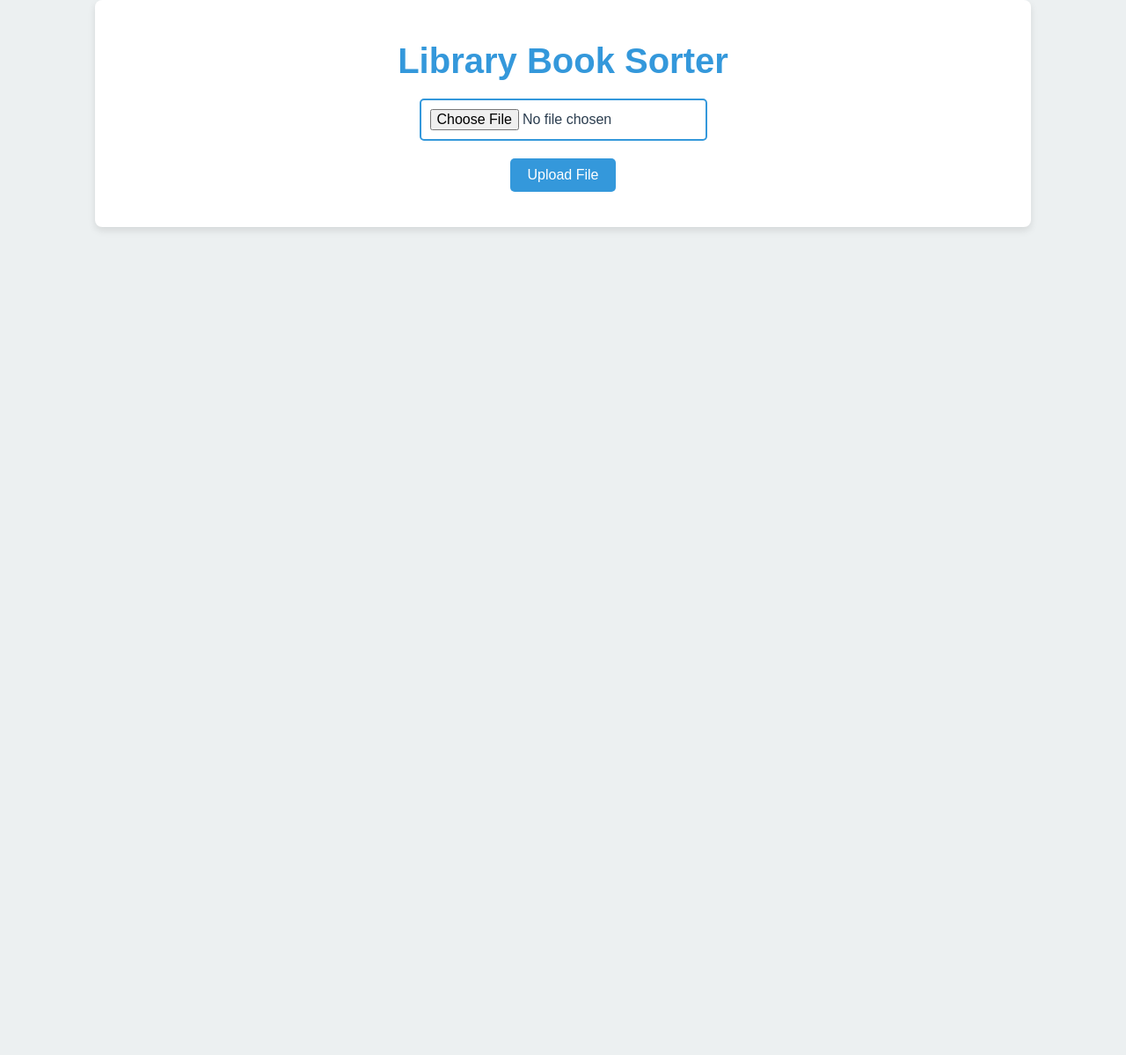
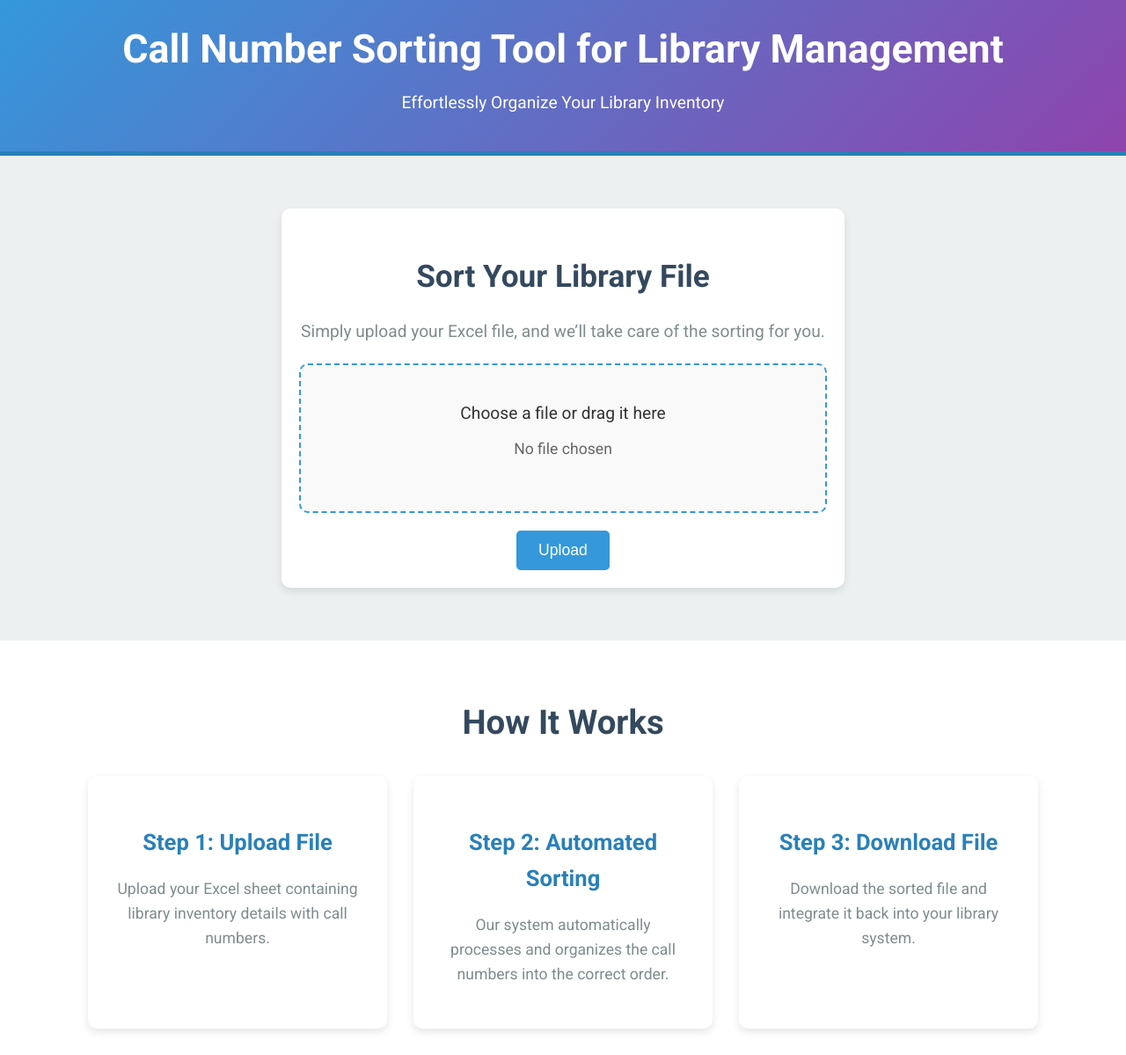
Before and after one commit to SejalRana/HopHacks, a Flask app: page / in a window 1280 px wide. Shown: the whole page at 88% size. Before the commit the page ends 262 px from the top, so only its background shows below. Run offline with Flask 3, Linux system fonts and the light colour scheme.

Commit message:
working app with UI

```diff
--- a/app.py
+++ b/app.py
@@ -9,67 +9,49 @@ app.config['UPLOAD_FOLDER'] = 'uploads/'
 import pandas as pd
 import re
 
-def preprocess_call_number(call_number):
-    call_number = call_number.strip()
-
-    # Detect if a decimal is misplaced by ensuring it follows a digit
-    call_number = re.sub(r'(\d)(\s*\.\s*)([A-Za-z])', r'\1\2\3', call_number)  # Fix misplaced decimals
-    call_number = re.sub(r'(\d)(\s*\.\s*)(\d)', r'\1\2\3', call_number)  # Fix misplaced decimals in numeric parts
-
-    # Normalize call numbers: remove extra spaces before/after decimal and between components
-    call_number = re.sub(r'\s+', ' ', call_number)
-    return call_number
-
 def extract_segments(df):
     # Identify the first column
     first_column = df.columns[0]
 
     def extract_class_letters(call_number):
-        call_number = preprocess_call_number(call_number)
-        return re.match(r"^[A-Z]+", call_number).group(0) if re.match(r"^[A-Z]+", call_number) else ""
+        return re.match(r"^[A-Za-z]+", call_number).group(0) if re.match(r"^[A-Za-z]+", call_number) else ""
 
     def extract_class_number(call_number):
-        call_number = preprocess_call_number(call_number)
-        match = re.search(r"([0-9]+(?:\.[0-9]+)?)", call_number)
+        match = re.search(r"[A-Za-z]+([0-9]+(?:\.[0-9]+)?)", call_number)
         if match:
             try:
                 # Convert to float first, then to int if possible
-                return float(match.group(1))
+                return int(float(match.group(1)))
             except ValueError:
                 return None
         return None
 
     def extract_first_cutter(call_number):
-        call_number = preprocess_call_number(call_number)
-        match = re.search(r"\.([A-Z]+[0-9]*)", call_number)
+        match = re.search(r"\s?\.([A-Za-z]+[0-9]*)", call_number)
         return match.group(1) if match else ""
 
     def extract_second_cutter(call_number):
-        call_number = preprocess_call_number(call_number)
-        match = re.search(r"\s([A-Z0-9]+)\s?\d{4}", call_number)
+        match = re.search(r"\s([A-Za-z0-9]+)\s?[0-9]{4}", call_number)
         return match.group(1) if match else ""
 
     def extract_year(call_number):
-        call_number = preprocess_call_number(call_number)
-        match = re.search(r"(19\d{2}|20\d{2})", call_number)
+        match = re.search(r"\b(19\d{2}|20\d{2})\b", call_number)
         return int(match.group(1)) if match else None
 
     def extract_volume_number(call_number):
-        call_number = preprocess_call_number(call_number)
-        match = re.search(r"(?:vol\.|no\.)\s?(\d+)", call_number, re.IGNORECASE)
+        match = re.search(r"(?:vol\.|no\.)\s?([0-9]+)", call_number)
         if match:
             try:
-                return int(match.group(1))
+                return int(float(match.group(1)))
             except ValueError:
                 return None
         return None
 
     def extract_copy_number(call_number):
-        call_number = preprocess_call_number(call_number)
-        match = re.search(r"c\.\s?\[?(\d+)\]?", call_number, re.IGNORECASE)
+        match = re.search(r"c\.\s?\[?([0-9]+)\]?", call_number)
         if match:
             try:
-                return int(match.group(1))
+                return int(float(match.group(1)))
             except ValueError:
                 return None
         return None
--- a/static/script.js
+++ b/static/script.js
@@ -3,7 +3,11 @@ const fileElem = document.getElementById('fileElem');
 const hiddenFileInput = document.getElementById('hidden-file-input');
 const uploadForm = document.getElementById('upload-form');
 const progressBar = document.getElementById('progress-bar');
+const fileNameDisplay = document.getElementById('file-name');
+const deselectButton = document.getElementById('deselect-button');
+const uploadMessage = document.getElementById('upload-message');
 
+// Drag and drop event listeners
 dropArea.addEventListener('dragover', (event) => {
     event.preventDefault();
     dropArea.classList.add('dragging');
@@ -22,20 +26,36 @@ dropArea.addEventListener('drop', (event) => {
     if (files.length > 0 && files.every(file => file.type)) {
         fileElem.files = files;
         hiddenFileInput.value = files[0].name;
+        fileNameDisplay.textContent = files[0].name;
+        deselectButton.style.display = 'block'; // Show the deselect button
     } else {
         alert('Please drop a valid file.');
     }
 });
 
+// File input change event listener
 fileElem.addEventListener('change', () => {
     const file = fileElem.files[0];
     if (file) {
         hiddenFileInput.value = file.name;
+        fileNameDisplay.textContent = file.name;
+        deselectButton.style.display = 'block'; // Show the deselect button
     } else {
         hiddenFileInput.value = '';
+        fileNameDisplay.textContent = 'Choose File (Formats: .csv, .xls, .xlsx)';
+        deselectButton.style.display = 'none'; // Hide the deselect button
     }
 });
 
+// Deselect button event listener
+deselectButton.addEventListener('click', () => {
+    fileElem.value = ''; // Clear the file input
+    hiddenFileInput.value = '';
+    fileNameDisplay.textContent = 'Choose File (Formats: .csv, .xls, .xlsx)';
+    deselectButton.style.display = 'none'; // Hide the deselect button
+});
+
+// Form submit event listener
 uploadForm.addEventListener('submit', (event) => {
     event.preventDefault();
     const file = fileElem.files[0];
@@ -46,16 +66,11 @@ uploadForm.addEventListener('submit', (event) => {
         const xhr = new XMLHttpRequest();
         xhr.open('POST', uploadForm.action, true);
 
-        xhr.upload.addEventListener('progress', (event) => {
-            if (event.lengthComputable) {
-                const percentComplete = (event.loaded / event.total) * 100;
-                progressBar.style.width = `${percentComplete}%`;
-            }
-        });
+
 
         xhr.onload = () => {
             if (xhr.status === 200) {
-                alert('File uploaded successfully!');
+                uploadMessage.style.display = 'block'; // Show success message
             } else {
                 alert('Error uploading file.');
             }
--- a/static/style.css
+++ b/static/style.css
@@ -1,84 +1,216 @@
-/* Global Styles */
+/* General Styles */
 body {
     font-family: 'Roboto', sans-serif;
     margin: 0;
     padding: 0;
-    background-color: #ecf0f1;
+    background-color: #f4f4f9;
     color: #2c3e50;
+    line-height: 1.6;
 }
 
-.container {
-    width: 80%;
-    margin: 0 auto;
-    padding: 20px;
+/* Header */
+.header {
+    background: linear-gradient(135deg, #3498db, #8e44ad);
+    color: white;
+    text-align: center;
+    padding: 50px 20px;
+    border-bottom: 5px solid #2980b9;
+}
+
+.header h1 {
+    font-size: 2.8em;
+    margin: 0;
+    font-weight: 700;
+}
+
+.header p {
+    font-size: 1.2em;
+    margin-top: 10px;
+}
+
+/* Hero Section */
+.hero-content {
+    text-align: center;
+    padding: 60px 20px;
+}
+
+/* How It Works Section */
+.how-it-works {
     background-color: #ffffff;
-    box-shadow: 0 4px 8px rgba(0, 0, 0, 0.1);
-    border-radius: 8px;
+    padding: 30px 20px;
     text-align: center;
 }
 
-h1 {
-    color: #3498db;
-    font-family: 'Montserrat', sans-serif;
-    font-size: 2.5rem;
+.how-it-works h2 {
+    font-size: 2.4em;
+    margin-bottom: 30px;
+    color: #34495e;
+}
+
+.card-container {
+    display: flex;
+    flex-wrap: wrap;
+    justify-content: center;
+    gap: 30px;
+}
+
+.card {
+    background-color: #ffffff;
+    border-radius: 10px;
+    box-shadow: 0 4px 10px rgba(0, 0, 0, 0.1);
+    padding: 30px;
+    width: 280px;
+    transition: transform 0.3s ease;
+}
+
+.card h3 {
+    color: #2980b9;
+    margin-bottom: 15px;
+    font-size: 1.6em;
+}
+
+.card p {
+    color: #7f8c8d;
+    font-size: 1.1em;
+}
+
+.card:hover {
+    transform: translateY(-10px);
+    box-shadow: 0 6px 15px rgba(0, 0, 0, 0.2);
+}
+
+/* Upload Section */
+#upload-section {
+    background-color: #ecf0f1;
+    padding: 60px 20px;
+    text-align: center;
+}
+
+.flashcard {
+    background-color: white;
+    border-radius: 10px;
+    box-shadow: 0 6px 15px rgba(0, 0, 0, 0.1);
+    padding: 40px;
+    max-width: 600px;
+    margin: 0 auto;
+    transition: transform 0.3s ease;
+}
+
+.flashcard h2 {
+    font-size: 2.2em;
+    color: #34495e;
     margin-bottom: 20px;
 }
 
-input[type="file"] {
-    display: block;
-    margin: 20px auto;
-    padding: 10px;
-    border: 2px solid #3498db;
-    border-radius: 5px;
-    background-color: #ffffff;
-    font-size: 16px;
+.flashcard p {
+    color: #7f8c8d;
+    font-size: 1.2em;
 }
 
-button {
-    display: block;
-    margin: 20px auto;
-    padding: 10px 20px;
-    font-size: 16px;
+.flashcard:hover {
+    transform: translateY(-10px);
+}
+
+/* Drop Area */
+#drop-area {
+    border: 2px dashed #3498db;
+    padding: 40px;
+    border-radius: 10px;
+    background-color: #f9f9f9;
+    color: #7f8c8d;
+    text-align: center;
+    margin-top: 20px;
+    cursor: pointer;
+    position: relative;
+    transition: background-color 0.3s ease;
+}
+
+#drop-area:hover {
+    background-color: #ecf0f1;
+}
+
+#fileElem {
+    display: none;
+}
+
+#file-label {
+    font-size: 1.2em;
+    color: #3498db;
+    cursor: pointer;
+}
+
+#file-chosen {
+    font-size: 1.1em;
+    color: #2c3e50;
+    margin-top: 10px;
+}
+
+.upload-btn, .download-btn {
+    display: inline-block;
+    background-color: #3498db;
     color: white;
-    background-color: #3498db;
+    padding: 12px 25px;
+    font-size: 1.1em;
     border: none;
     border-radius: 5px;
     cursor: pointer;
     transition: background-color 0.3s ease;
+    margin-top: 20px;
+    text-decoration: none;
 }
 
-button:hover {
+.upload-btn:hover, .download-btn:hover {
     background-color: #2980b9;
 }
 
-a {
-    display: inline-block;
-    margin: 20px auto;
-    padding: 10px 20px;
-    font-size: 16px;
-    color: #ffffff;
-    background-color: #2ecc71;
-    text-decoration: none;
-    border-radius: 5px;
-    transition: background-color 0.3s ease;
+#upload-message {
+    font-size: 1.1em;
+    color: #27ae60;
+    margin-top: 15px;
 }
 
-a:hover {
-    background-color: #27ae60;
+
+
+
+.header {
+    background-color: #f4f4f4;
+    padding: 20px;
+    text-align: center;
 }
 
-#progress-container {
-    display: none;
-    margin: 20px auto;
-    width: 80%;
-    background-color: #ffffff;
-    border-radius: 5px;
+.flashcard {
+    background: #fff;
+    padding: 20px;
+    border-radius: 10px;
     box-shadow: 0 4px 8px rgba(0, 0, 0, 0.1);
+    max-width: 600px;
+    margin: 0 auto;
 }
 
-#progress-bar {
-    height: 25px;
-    background-color: #3498db;
-    width: 0%;
+.drop-area {
+    border: 2px dashed #ddd;
+    padding: 20px;
     border-radius: 5px;
+    text-align: center;
+    position: relative;
+    cursor: pointer;
 }
+
+#file-label {
+    display: block;
+    font-size: 1.2em;
+    color: #333;
+}
+
+#file-chosen {
+    margin-top: 10px;
+    color: #666;
+}
+
+
+
+.upload-message {
+    margin-top: 20px;
+    font-size: 1.1em;
+    color: #4CAF50;
+}
--- a/templates/index.html
+++ b/templates/index.html
@@ -1,27 +1,91 @@
-<!doctype html>
+<!DOCTYPE html>
 <html lang="en">
 <head>
-    <meta charset="utf-8">
-    <meta name="viewport" content="width=device-width, initial-scale=1">
+    <meta charset="UTF-8">
+    <meta name="viewport" content="width=device-width, initial-scale=1.0">
     <title>Library Book Sorter</title>
     <link rel="stylesheet" href="{{ url_for('static', filename='style.css') }}">
     <script src="{{ url_for('static', filename='script.js') }}"></script>
-
+    <link href="https://fonts.googleapis.com/css2?family=Roboto:wght@400;700&display=swap" rel="stylesheet">
 </head>
 <body>
-    <div class="container">
-        <h1>Library Book Sorter</h1>
-        <form action="/upload" method="post" enctype="multipart/form-data">
-            <input type="file" name="file" required>
-            <button type="submit">Upload File</button>
-        </form>
-        {% if sorted_file_url %}
-        <a href="{{ sorted_file_url }}" download>Download Sorted File</a>
-        {% endif %}
-        <div id="progress-container">
-            <div id="progress-bar"></div>
+
+    <!-- Header -->
+    <header class="header">
+        <div>
+            <h1>Call Number Sorting Tool for Library Management</h1>
+            <p>Effortlessly Organize Your Library Inventory</p>
         </div>
-    </div>
+    </header>
 
+    <!-- Upload Section -->
+    <section id="upload-section">
+        <div class="flashcard">
+            <h2>Sort Your Library File</h2>
+            <p>Simply upload your Excel file, and we’ll take care of the sorting for you.</p>
+
+            <!-- Upload Form -->
+            <form action="/upload" method="post" enctype="multipart/form-data">
+                <div id="drop-area" class="drop-area">
+                    <label for="fileElem" id="file-label">Choose a file or drag it here</label>
+                    <input type="file" id="fileElem" name="file" accept=".xlsx" required>
+                    <p id="file-chosen">No file chosen</p>
+                </div>
+                <input type="submit" value="Upload" class="upload-btn" />
+            </form>
+
+            <p id="upload-message" class="upload-message" style="display: none;">File uploaded successfully!</p>
+            <a id="download-link" href="#" download class="download-btn" style="display: none;">Download Sorted File</a>
+            {% if sorted_file_url %}
+            <h3>Download the Sorted File</h3>
+            <a href="{{ sorted_file_url }}" download class="download-btn">Download Sorted File</a>
+            {% endif %}
+        </div>
+    </section>
+
+    <!-- How It Works Section -->
+    <section class="how-it-works">
+        <h2>How It Works</h2>
+        <div class="card-container">
+            <div class="card">
+                <h3>Step 1: Upload File</h3>
+                <p>Upload your Excel sheet containing library inventory details with call numbers.</p>
+            </div>
+            <div class="card">
+                <h3>Step 2: Automated Sorting</h3>
+                <p>Our system automatically processes and organizes the call numbers into the correct order.</p>
+            </div>
+            <div class="card">
+                <h3>Step 3: Download File</h3>
+                <p>Download the sorted file and integrate it back into your library system.</p>
+            </div>
+        </div>
+    </section>
+
+    <script>
+        document.addEventListener('DOMContentLoaded', (event) => {
+            let fileInput = document.getElementById('fileElem');
+            let fileChosen = document.getElementById('file-chosen');
+            let uploadMessage = document.getElementById('upload-message');
+            let downloadLink = document.getElementById('download-link');
+
+            fileInput.addEventListener('change', (e) => {
+                if (fileInput.files.length > 0) {
+                    fileChosen.textContent = fileInput.files[0].name;
+                }
+            });
+
+            // Example function to show upload message (should be called after upload is successful)
+            function showUploadMessage() {
+                uploadMessage.style.display = 'block';
+            }
+
+            // Example function to show download link (should be called after file is sorted)
+            function showDownloadLink(url) {
+                downloadLink.href = url;
+                downloadLink.style.display = 'block';
+            }
+        });
+    </script>
 </body>
 </html>
```
Also changed, not shown: static/images/bookcases.jpg (added), 2 other files.
